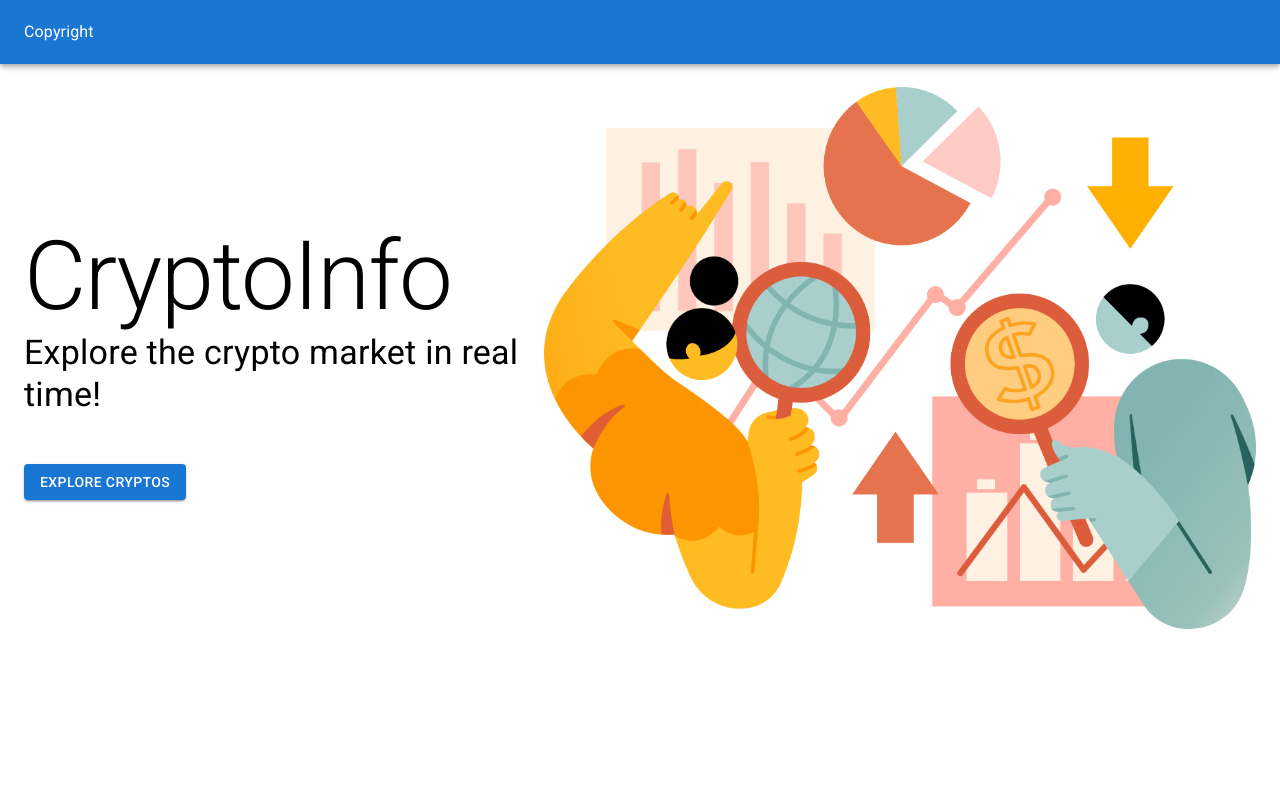
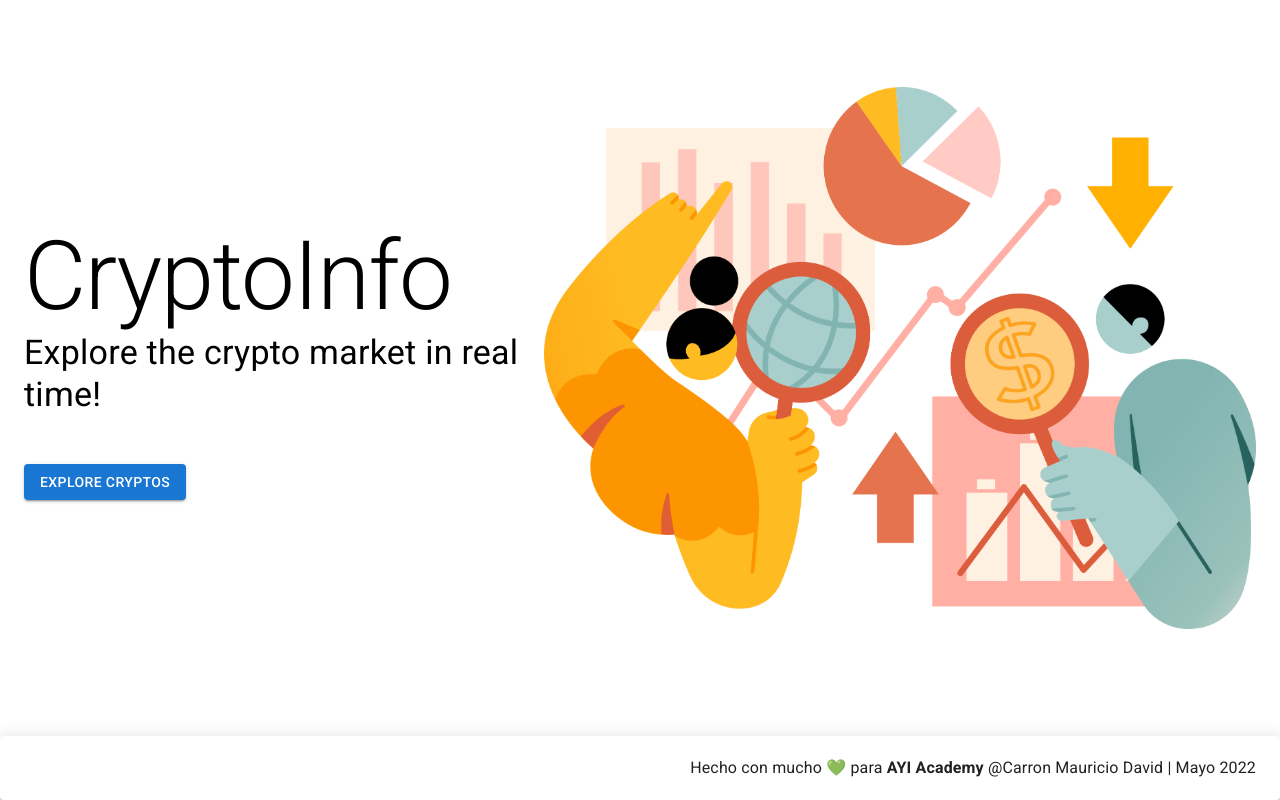
Before and after one commit to mauricarron/ayi-react-cryptoapp, a React (Create React App) app: page / in a window 1280 px wide. Built offline with nearby package versions, Linux system fonts and the light colour scheme.

Commit message:
Add footer

```diff
--- a/src/components/Footer/Footer.js
+++ b/src/components/Footer/Footer.js
@@ -1,21 +1,36 @@
-import AppBar from "@mui/material/AppBar";
-import Box from "@mui/material/Box";
+import { Link, Paper } from "@mui/material";
 import Toolbar from "@mui/material/Toolbar";
 import Typography from "@mui/material/Typography";
-import Button from "@mui/material/Button";
-import IconButton from "@mui/material/IconButton";
-import CurrencyBitcoinIcon from "@mui/icons-material/CurrencyBitcoin";
 
 const Footer = () => {
   return (
-    <footer style={{ color: "gray", position: "fixed", bottom: 0 }}>
-      <Box sx={{ flexGrow: 1 }}>
-        <AppBar position="fixed">
-          <Toolbar>
-            <Typography>Copyright</Typography>
-          </Toolbar>
-        </AppBar>
-      </Box>
+    <footer
+      style={{
+        color: "gray",
+        width: "100%",
+        height: "4rem",
+        position: "fixed",
+        bottom: 0,
+        left: 0,
+      }}
+    >
+      <Paper elevation={10}>
+        <Toolbar sx={{ justifyContent: "flex-end" }}>
+          <Typography>
+            Hecho con mucho 💚 para <b>AYI Academy</b>{" "}
+            <Link
+              href="https://www.linkedin.com/in/uricarron/"
+              target="_blank"
+              rel="noopener"
+              color="inherit"
+              underline="none"
+            >
+              @Carron Mauricio David
+            </Link>{" "}
+            | Mayo 2022
+          </Typography>
+        </Toolbar>
+      </Paper>
     </footer>
   );
 };
```
